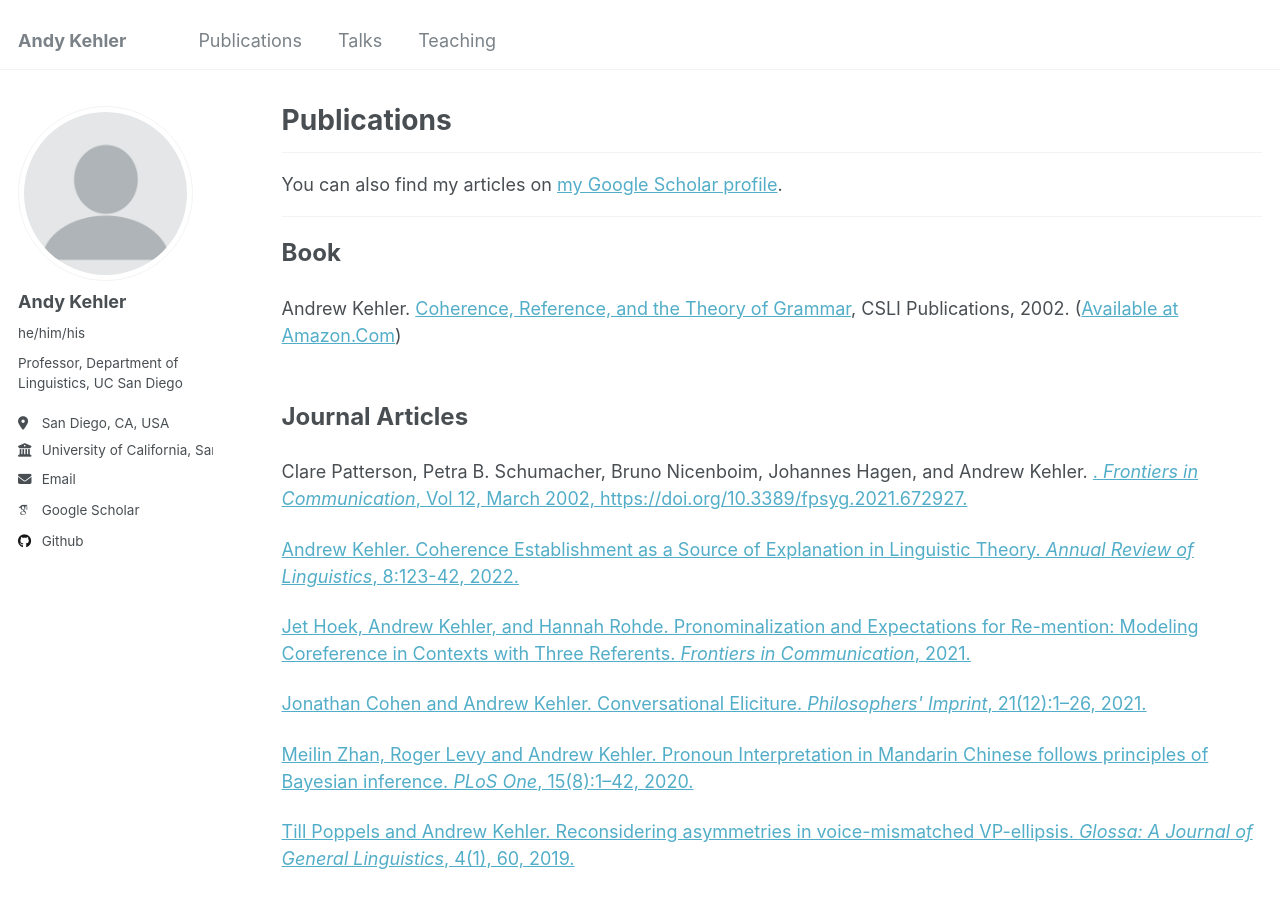
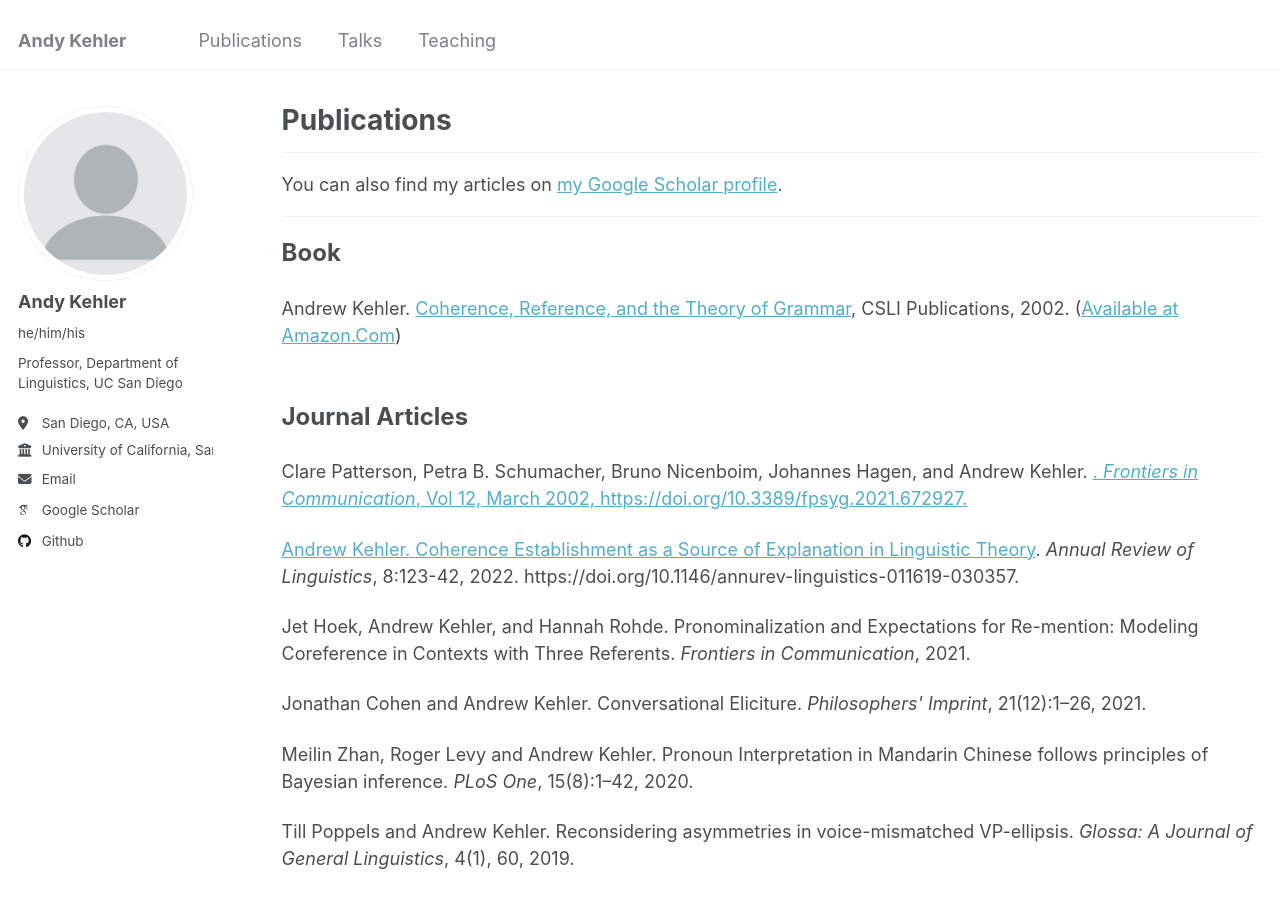
Before and after one commit to akehler/akehler.github.io, a Jekyll site: the page built from _pages/publications.html, in a window 1280 px wide and 900 px high. Built offline with Jekyll 4.4.1, drawn with Linux system fonts in a browser that asks for light colours; some web fonts are replaced; part of the change alters nothing that is shown.

Commit message:
Update publications.html

```diff
--- a/_pages/publications.html
+++ b/_pages/publications.html
@@ -39,8 +39,9 @@ href=http://www.amazon.com/exec/obidos/ASIN/1575862166/qid=1012429713/sr=12-1/10
 <p><p>
 
 
-Andrew Kehler. Coherence Establishment as a Source of Explanation
-   in Linguistic Theory.  <i>Annual Review of Linguistics</i>, 8:123-42, 2022.
+Andrew Kehler. <a href="https://www.annualreviews.org/content/journals/10.1146/annurev-linguistics-011619-030357">
+	Coherence Establishment as a Source of Explanation
+   in Linguistic Theory</a>.  <i>Annual Review of Linguistics</i>, 8:123-42, 2022. https://doi.org/10.1146/annurev-linguistics-011619-030357.
 
 <p><p>
 
```
